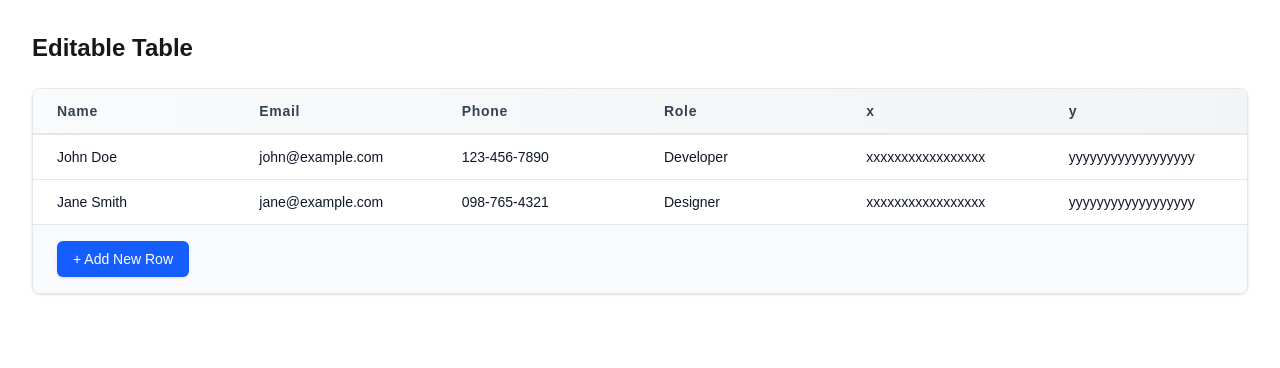
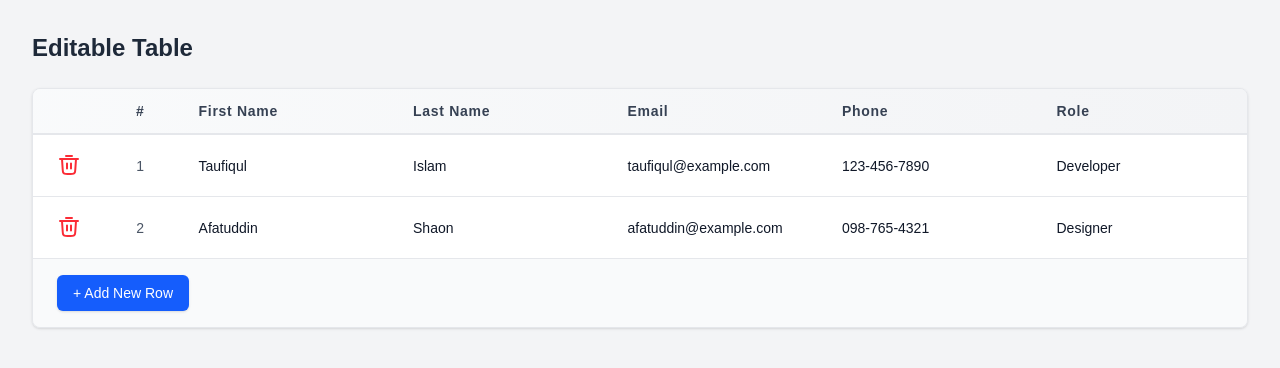
Before and after one commit to Taufiqul7756/custom-table, a Next.js app: page / in a window 1280 px wide. Shown: the top 368 px of the page. Built offline with nearby package versions, Linux system fonts and the light colour scheme.

Commit message:
del and sl column added

```diff
--- a/app/CustomTable.tsx
+++ b/app/CustomTable.tsx
@@ -8,7 +8,8 @@ interface Column {
 }
 
 interface RowData {
-  [key: string]: string | number;
+  id?: number;
+  [key: string]: string | number | undefined;
 }
 
 interface CustomTableProps {
@@ -16,10 +17,7 @@ interface CustomTableProps {
   initialData?: RowData[];
 }
 
-export default function CustomTable({
-  columns,
-  initialData = [],
-}: CustomTableProps) {
+export function CustomTable({ columns, initialData = [] }: CustomTableProps) {
   const [data, setData] = useState<RowData[]>(initialData);
   const [editingCell, setEditingCell] = useState<{
     rowIndex: number;
@@ -31,11 +29,10 @@ export default function CustomTable({
   useEffect(() => {
     if (editingCell && spanRef.current) {
       spanRef.current.focus();
-      // Move cursor to end
       const range = document.createRange();
       const selection = window.getSelection();
       range.selectNodeContents(spanRef.current);
-      range.collapse(false); // false = collapse to end
+      range.collapse(false);
       selection?.removeAllRanges();
       selection?.addRange(range);
     }
@@ -63,15 +60,21 @@ export default function CustomTable({
     setEditingCell(null);
   };
 
+  const editableColumns = columns.filter(
+    (col) => col.key !== "#" && col.key !== "Del"
+  );
+
   const moveToNextCell = (rowIndex: number, columnKey: string) => {
-    const currentColIndex = columns.findIndex((col) => col.key === columnKey);
+    const currentColIndex = editableColumns.findIndex(
+      (col) => col.key === columnKey
+    );
 
-    if (currentColIndex < columns.length - 1) {
-      const nextCol = columns[currentColIndex + 1];
+    if (currentColIndex < editableColumns.length - 1) {
+      const nextCol = editableColumns[currentColIndex + 1];
       setEditingCell({ rowIndex, columnKey: nextCol.key });
       setEditValue(String(data[rowIndex][nextCol.key] || ""));
     } else if (rowIndex < data.length - 1) {
-      const nextCol = columns[0];
+      const nextCol = editableColumns[0];
       setEditingCell({ rowIndex: rowIndex + 1, columnKey: nextCol.key });
       setEditValue(String(data[rowIndex + 1][nextCol.key] || ""));
     } else {
@@ -96,10 +99,20 @@ export default function CustomTable({
 
   const addNewRow = () => {
     const newRow: RowData = {};
-    columns.forEach((col) => {
+    const maxId =
+      data.length > 0 ? Math.max(...data.map((row) => row.id || 0)) : 0;
+    newRow.id = maxId + 1;
+
+    editableColumns.forEach((col) => {
       newRow[col.key] = "";
     });
     setData([...data, newRow]);
+  };
+
+  const deleteRow = (rowIndex: number) => {
+    const newData = data.filter((_, index) => index !== rowIndex);
+    setData(newData);
+    setEditingCell(null);
   };
 
   return (
@@ -107,20 +120,83 @@ export default function CustomTable({
       <table className="min-w-full border-collapse">
         <thead>
           <tr className="bg-gradient-to-r from-gray-50 to-gray-100">
-            {columns.map((column) => (
+            {columns.map((column) => {
+              if (column.key === "Del") {
+                return (
+                  <th
+                    key={column.key}
+                    className="border-b-2 border-gray-200 px-4 py-3 text-center text-sm font-semibold text-gray-700 tracking-wider w-16"
+                  >
+                    {column.label}
+                  </th>
+                );
+              }
+              if (column.key === "#") {
+                return (
+                  <th
+                    key={column.key}
+                    className="border-b-2 border-gray-200 px-4 py-3 text-center text-sm font-semibold text-gray-700 tracking-wider w-16"
+                  >
+                    {column.label}
+                  </th>
+                );
+              }
+              return (
                 <th
                   key={column.key}
                   className="border-b-2 border-gray-200 px-6 py-3 text-left text-sm font-semibold text-gray-700 tracking-wider"
                 >
                   {column.label}
                 </th>
-            ))}
+              );
+            })}
           </tr>
         </thead>
         <tbody className="bg-white divide-y divide-gray-200">
           {data.map((row, rowIndex) => (
-            <tr key={rowIndex} className="hover:bg-gray-50 transition-colors">
-              {columns.map((column) => (
+            <tr
+              key={row.id || rowIndex}
+              className="hover:bg-gray-50 transition-colors"
+            >
+              {columns.map((column) => {
+                if (column.key === "Del") {
+                  return (
+                    <td key={column.key} className="px-4 py-3 text-center">
+                      <button
+                        onClick={() => deleteRow(rowIndex)}
+                        className="text-red-500 hover:text-red-700 hover:bg-red-50 p-1.5 rounded transition-colors"
+                        title="Delete row"
+                      >
+                        <svg
+                          width="24"
+                          height="24"
+                          viewBox="0 0 24 24"
+                          fill="none"
+                          xmlns="http://www.w3.org/2000/svg"
+                        >
+                          <path
+                            d="M9 3H15M3 6H21M19 6L18.2987 16.5193C18.1935 18.0975 18.1409 18.8867 17.8 19.485C17.4999 20.0118 17.0472 20.4353 16.5017 20.6997C15.882 21 15.0911 21 13.5093 21H10.4907C8.90891 21 8.11803 21 7.49834 20.6997C6.95276 20.4353 6.50009 20.0118 6.19998 19.485C5.85911 18.8867 5.8065 18.0975 5.70129 16.5193L5 6M10 10.5V15.5M14 10.5V15.5"
+                            stroke="currentColor"
+                            strokeWidth="2"
+                            strokeLinecap="round"
+                            strokeLinejoin="round"
+                          />
+                        </svg>
+                      </button>
+                    </td>
+                  );
+                }
+                if (column.key === "#") {
+                  return (
+                    <td
+                      key={column.key}
+                      className="px-4 py-3 text-sm text-gray-600 text-center font-medium"
+                    >
+                      {row.id || rowIndex + 1}
+                    </td>
+                  );
+                }
+                return (
                   <td
                     key={column.key}
                     className="px-6 py-3 text-sm text-gray-900"
@@ -169,7 +245,8 @@ export default function CustomTable({
                           )}
                     </span>
                   </td>
-              ))}
+                );
+              })}
             </tr>
           ))}
         </tbody>
--- a/app/page.tsx
+++ b/app/page.tsx
@@ -1,37 +1,38 @@
-import CustomTable from "./CustomTable";
+import { CustomTable } from "./CustomTable";
 
 export default function Home() {
   const columns = [
-    { key: "name", label: "Name" },
+    { key: "Del", label: "" },
+    { key: "#", label: "#" },
+    { key: "firstName", label: "First Name" },
+    { key: "lastName", label: "Last Name" },
     { key: "email", label: "Email" },
     { key: "phone", label: "Phone" },
     { key: "role", label: "Role" },
-    { key: "x", label: "x" },
-    { key: "y", label: "y" },
   ];
 
   const initialData = [
     {
-      name: "John Doe",
-      email: "john@example.com",
+      id: 1,
+      firstName: "Taufiqul",
+      lastName: "Islam",
+      email: "taufiqul@example.com",
       phone: "123-456-7890",
       role: "Developer",
-      x: "xxxxxxxxxxxxxxxxx",
-      y: "yyyyyyyyyyyyyyyyyy",
     },
     {
-      name: "Jane Smith",
-      email: "jane@example.com",
+      id: 2,
+      firstName: "Afatuddin",
+      lastName: "Shaon",
+      email: "afatuddin@example.com",
       phone: "098-765-4321",
       role: "Designer",
-      x: "xxxxxxxxxxxxxxxxx",
-      y: "yyyyyyyyyyyyyyyyyy",
     },
   ];
 
   return (
-    <div className="p-8">
-      <h1 className="text-2xl font-bold mb-6">Editable Table</h1>
+    <div className="p-8 bg-gray-100 min-h-screen">
+      <h1 className="text-2xl font-bold mb-6 text-gray-800">Editable Table</h1>
       <CustomTable columns={columns} initialData={initialData} />
     </div>
   );
```
Lines whose indentation alone changed are shown as unchanged.
